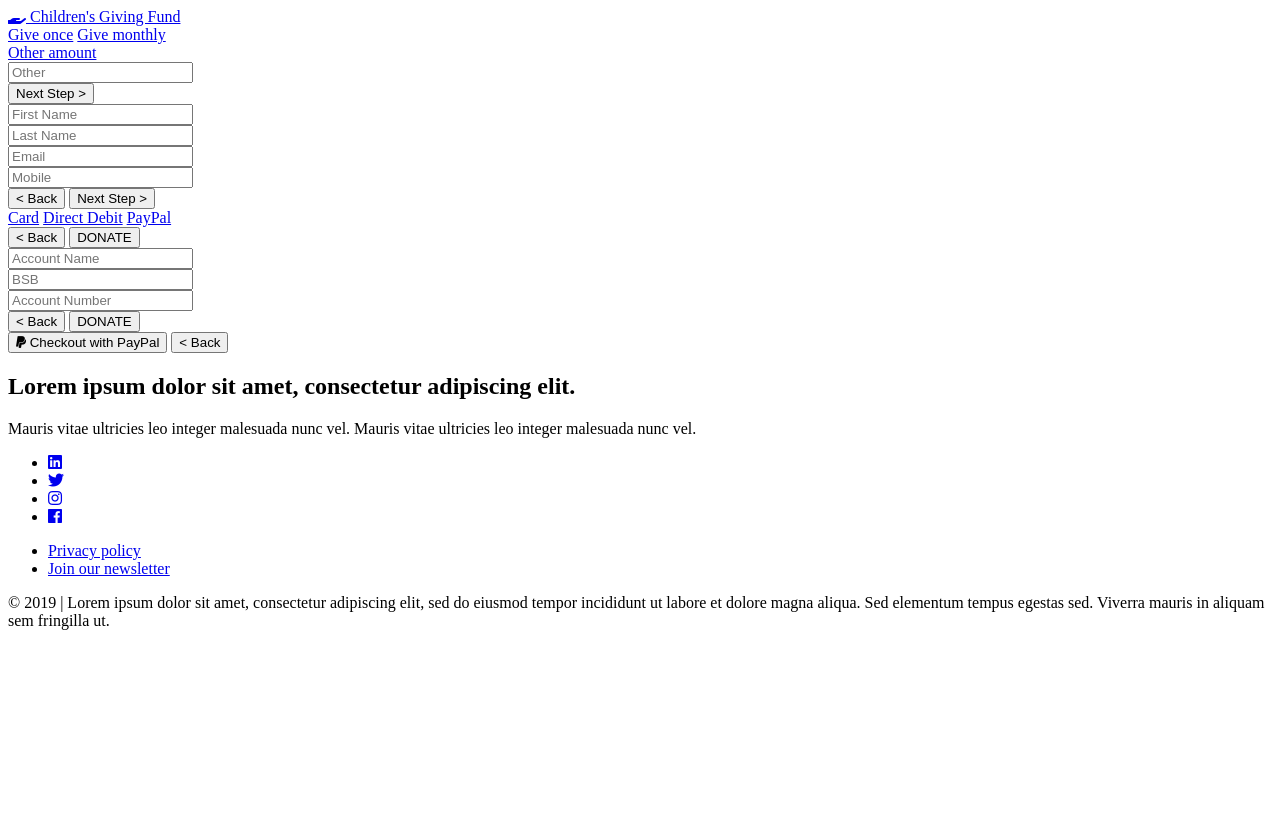
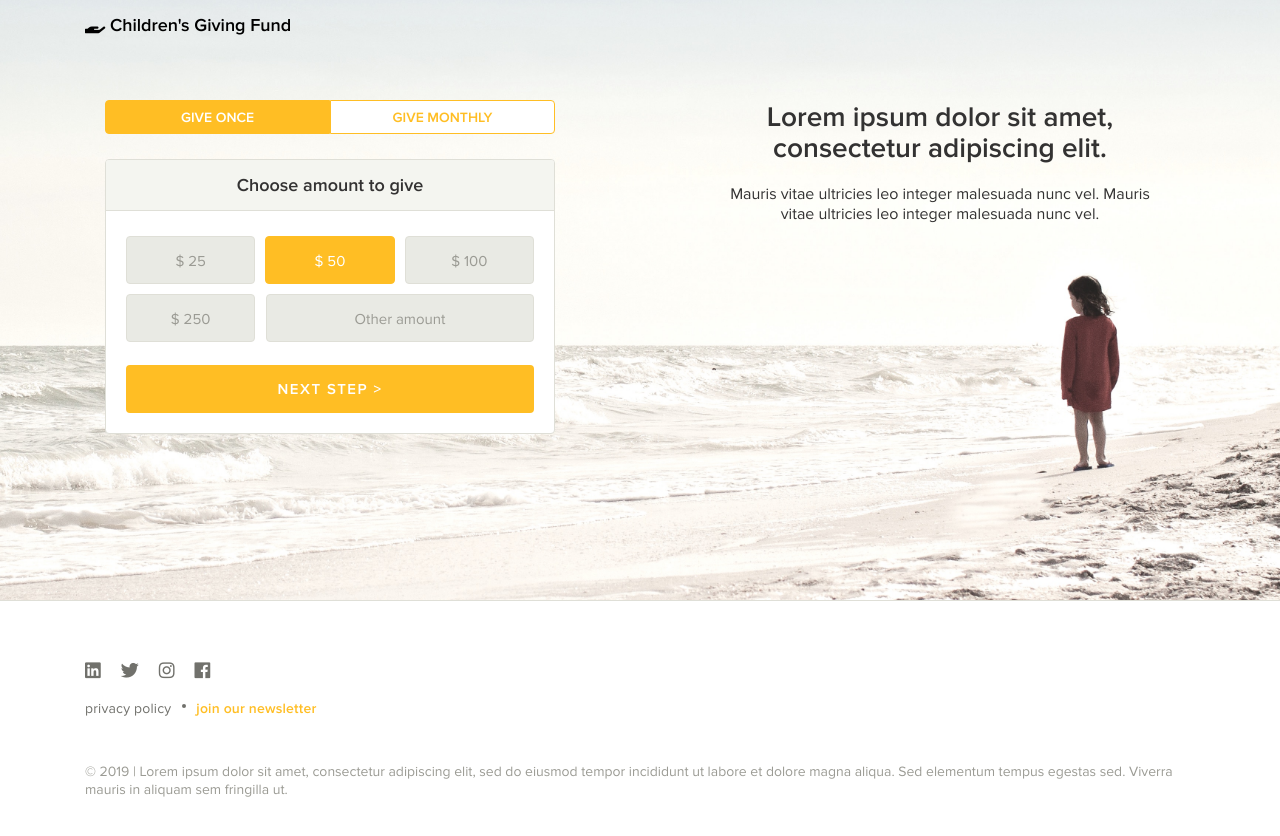
Before and after one commit to PayDock/paydock_example_charity1, a plain HTML site: page index.html in a window 1280 px wide. Before the commit the page ends 800 px from the top, so only its background shows below. Drawn offline with nearby package versions, Linux system fonts and the light colour scheme; the site is published under a folder, as on GitHub Pages, so addresses that start at the root find nothing; a script that the page names is missing.

Commit message:
fix relative path to resources

```diff
--- a/index.html
+++ b/index.html
@@ -12,10 +12,10 @@
 
     <!-- Styles -->
     <link rel="stylesheet" type="text/css" href="https://use.fontawesome.com/releases/v5.7.2/css/all.css">
-    <link rel="stylesheet" href="/css/bootstrap.min.css">
-    <link rel="stylesheet" type="text/css" href="/css/main.css">
-    <link rel="stylesheet" type="text/css" href="/css/style.css">
-    <link rel="stylesheet" type="text/css" href="/css/responsive.css">
+    <link rel="stylesheet" href="./css/bootstrap.min.css">
+    <link rel="stylesheet" type="text/css" href="./css/main.css">
+    <link rel="stylesheet" type="text/css" href="./css/style.css">
+    <link rel="stylesheet" type="text/css" href="./css/responsive.css">
     <!-- Styles end -->
 </head>
 <body>
@@ -180,7 +180,7 @@
 <!-- footer -->
 <script src="https://ajax.googleapis.com/ajax/libs/jquery/3.3.1/jquery.min.js"></script>
 <script src="https://maxcdn.bootstrapcdn.com/bootstrap/4.1.0/js/bootstrap.bundle.min.js"></script>
-<script src="/js/donation.js"></script>
+<script src="./js/donation.js"></script>
 <!-- Scripts end -->
 
 <script src="https://app-sandbox.paydock.com/v1/widget.umd.js" ></script>
```
